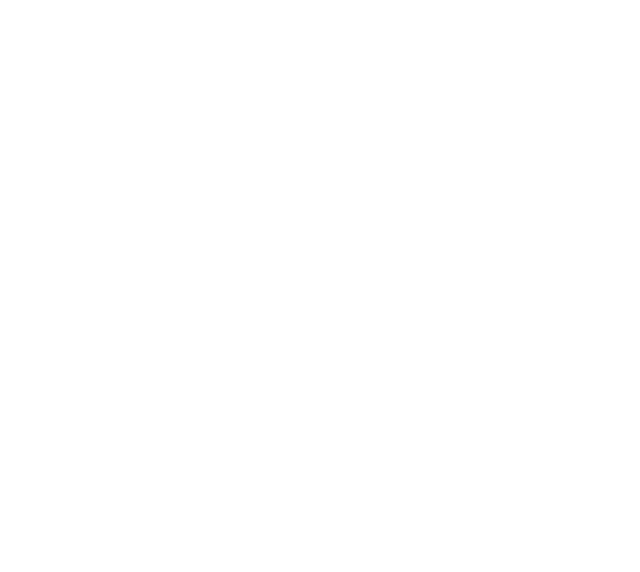
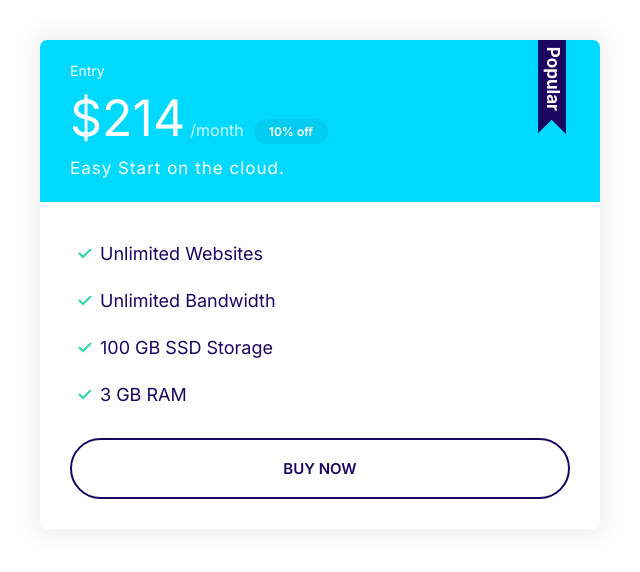
Before and after one commit to jamesgarcia2020/moshify, a plain HTML site: page index.html in a window 1280 px wide. Shown: the whole page, without its empty margins (0-640 px from the left). Drawn offline with Linux system fonts and the light colour scheme.

Commit message:
Card is built out.

```diff
--- a/css/styles.css
+++ b/css/styles.css
@@ -116,6 +116,7 @@ a {
 
 .badge--small {
   font-size: 1.6rem;
+  padding: 0.5rem 1.5rem;
 }
 
 @media screen and (min-width: 1024px) {
@@ -294,3 +295,69 @@ a {
   background: var(--color-secondary);
   color: #fff;
 }
+
+.card--secondary .badge--secondary {
+  background: #02cdf1;
+}
+
+/* Plans */
+
+.plan__name {
+  color: #fff;
+  margin: 0;
+  font-weight: 500;
+  font-size: 2.4rem;
+}
+
+.plan__price {
+  font-size: 6rem;
+}
+
+.plan__billing-cycle {
+  font-size: 2.4rem;
+  font-weight: 300;
+  opacity: 0.8;
+  margin-right: 1rem;
+}
+
+.plan__description {
+  font-size: 2rem;
+  font-weight: 300;
+  letter-spacing: 1px;
+  display: block;
+}
+
+.plan .list__item {
+  margin-bottom: 2rem;
+}
+
+.plan--popular .card__header {
+  position: relative;
+}
+
+.plan--popular .card__header::before {
+  content: url(../images/popular.svg);
+  width: 40px;
+  display: inline-block;
+  position: absolute;
+  top: -6px;
+  right: 5%;
+}
+
+@media screen and (min-width: 1024px) {
+  .plan__name {
+    font-size: 1.4rem;
+  }
+
+  .plan__price {
+    font-size: 5rem;
+  }
+
+  .plan__billing-cycle {
+    font-size: 1.6rem;
+  }
+
+  .plan__description {
+    font-size: 1.7rem;
+  }
+}
--- a/index.html
+++ b/index.html
@@ -12,5 +12,28 @@
     <link rel="stylesheet" href="css/normalize.css" />
     <link rel="stylesheet" href="css/styles.css" />
   </head>
-  <body></body>
+  <body>
+    <div style="width: 50%; padding: 4rem">
+      <div class="plan plan--popular">
+        <div class="card card--secondary">
+          <header class="card__header">
+            <h3 class="plan__name">Entry</h3>
+            <span class="plan__price">$214</span>
+            <span class="plan__billing-cycle">/month</span
+            ><span class="badge badge--secondary badge--small">10% off</span>
+            <span class="plan__description">Easy Start on the cloud.</span>
+          </header>
+          <div class="card__body">
+            <ul class="list list--tick">
+              <li class="list__item">Unlimited Websites</li>
+              <li class="list__item">Unlimited Bandwidth</li>
+              <li class="list__item">100 GB SSD Storage</li>
+              <li class="list__item">3 GB RAM</li>
+            </ul>
+            <button class="btn btn--outline btn--block">Buy Now</button>
+          </div>
+        </div>
+      </div>
+    </div>
+  </body>
 </html>
```
Also changed, not shown: components/cards.html (+23 -0 lines), images/popular.svg (added).
